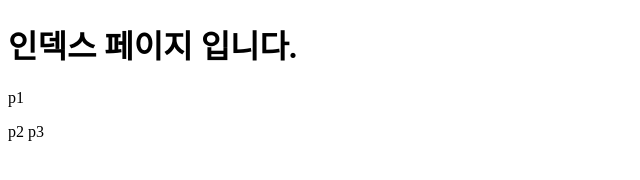
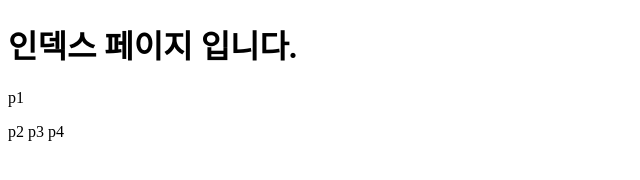
Before and after one commit to shj1340/HelloGit, a plain HTML site: page index.html in a window 1280 px wide. Shown: the full height of the page, 0-640 px from the left. Drawn offline with Linux system fonts and the light colour scheme.

Commit message:
p4 added

```diff
--- a/index.html
+++ b/index.html
@@ -11,5 +11,6 @@
     <p>p1</p>
     <p2>p2</p2>
     <p3>p3</p3>
+    <p4>p4</p4>
 </body>
 </html>
```
